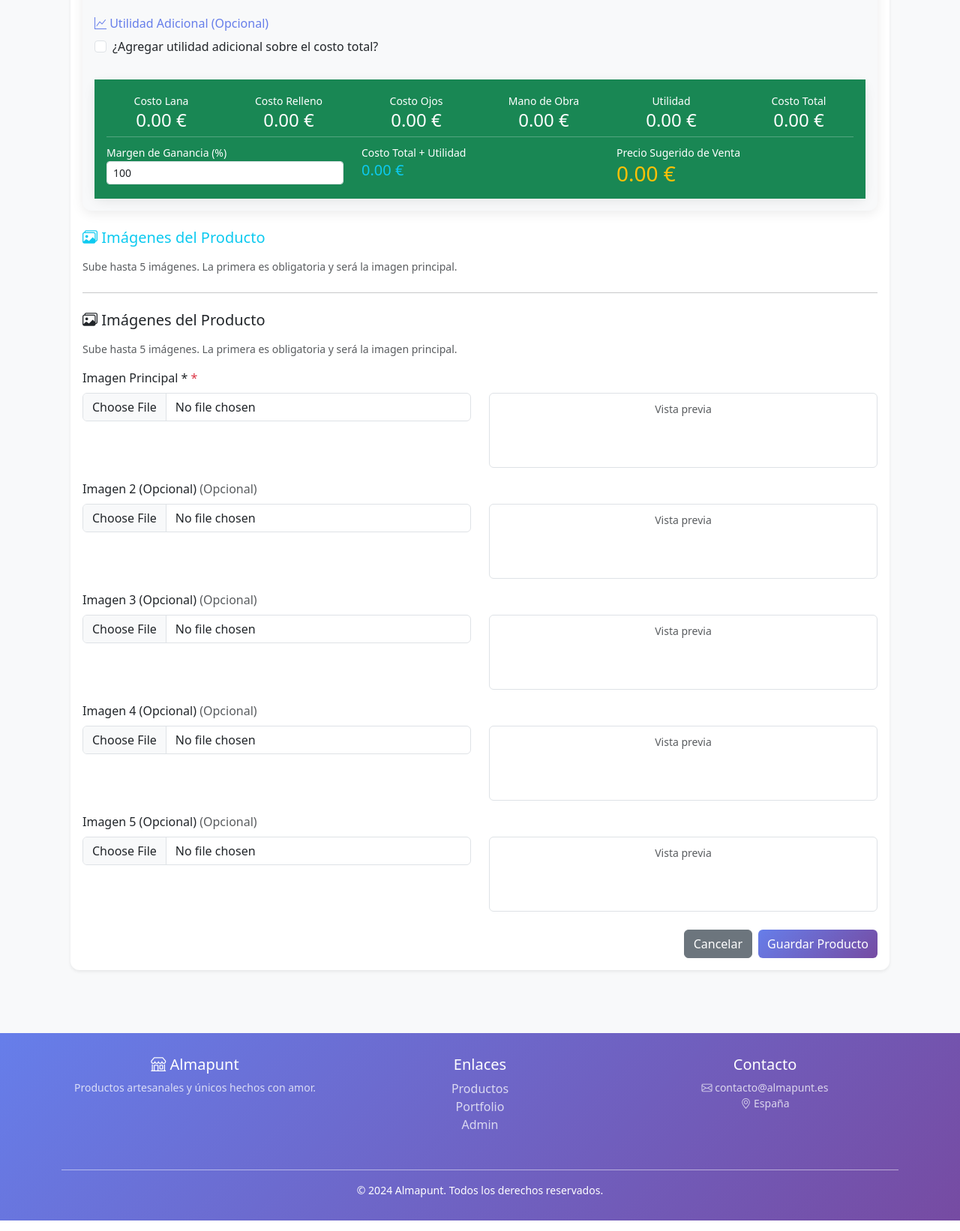
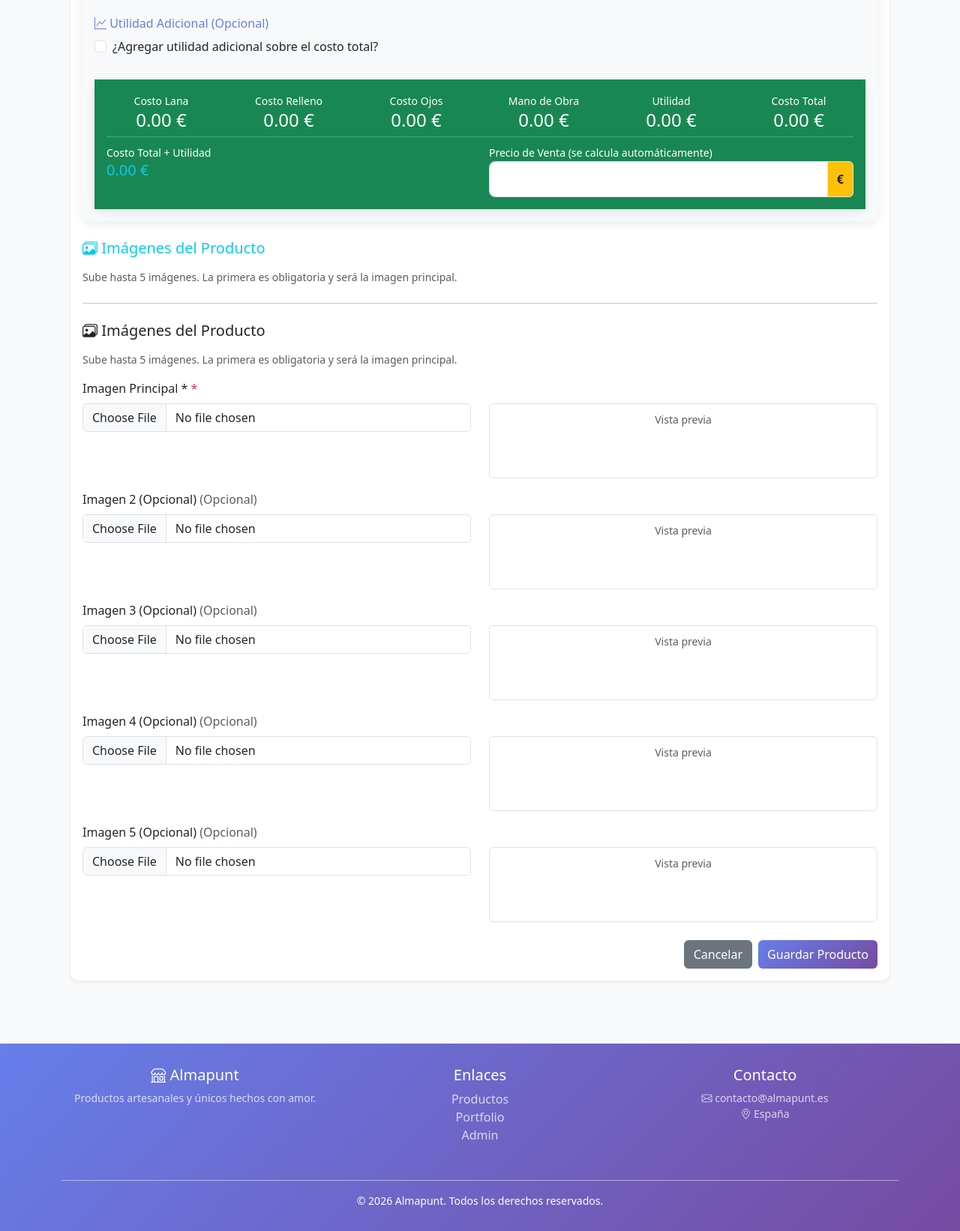
Before and after one commit to soralis05-ai/carrito, a Flask app: page /admin/products/upload in a window 1280 px wide. Shown: the part 933-2575 px from the top of the page at 75% size. Run offline with Flask 3, Linux system fonts and the light colour scheme; a user stored in the database is signed in; tables that the repository leaves empty hold one stand-in row (values such as "Sample post"); some libraries are stand-ins or nearby versions.

Commit message:
Fix: Varios ajustes en la calculadora y UI

```diff
--- a/app/blueprints/admin/forms.py
+++ b/app/blueprints/admin/forms.py
@@ -70,11 +70,7 @@ class CostosAmigurumiForm(FlaskForm):
         NumberRange(min=0, max=500, message='Entre 0 y 500%')
     ])
 
-    # Margen de ganancia (porcentaje)
-    margen_ganancia = FloatField('Margen de Ganancia Estándar (%)', validators=[
-        Optional(),
-        NumberRange(min=0, max=500, message='Entre 0 y 500%')
-    ], default=100)
+    submit = SubmitField('Guardar Producto')
 
 
 class ProductUploadForm(FlaskForm):
@@ -84,7 +80,7 @@ class ProductUploadForm(FlaskForm):
         Length(max=100, message='Máximo 100 caracteres')
     ])
     price = FloatField('Precio de Venta (€)', validators=[
-        DataRequired(message='El precio es requerido'),
+        Optional(),  # Ahora es opcional, se calcula automáticamente
     ])
     description = TextAreaField('Descripción', validators=[
         DataRequired(message='La descripción es requerida'),
@@ -109,7 +105,4 @@ class ProductUploadForm(FlaskForm):
         FileAllowed(ALLOWED_EXTENSIONS, f'Solo: {EXTENSIONS_STRING}')
     ])
 
-    # Costos de producción (amigurumis)
-    costos = FieldList(FormField(CostosAmigurumiForm), min_entries=1)
-
     submit = SubmitField('Guardar Producto')
--- a/app/blueprints/admin/templates/admin/upload_product.html
+++ b/app/blueprints/admin/templates/admin/upload_product.html
@@ -231,17 +231,16 @@
                                                 </div>
                                                 <hr class="my-2 bg-white">
                                                 <div class="row">
-                                                    <div class="col-md-4">
-                                                        <small>Margen de Ganancia (%)</small>
-                                                        <input type="number" class="form-control form-control-sm margen-ganancia" value="100" min="0" max="500">
-                                                    </div>
-                                                    <div class="col-md-4">
+                                                    <div class="col-md-6">
                                                         <small>Costo Total + Utilidad</small>
                                                         <h5 class="mb-0 text-info"><span class="costo-mas-utilidad">0.00</span> €</h5>
                                                     </div>
-                                                    <div class="col-md-4">
-                                                        <small>Precio Sugerido de Venta</small>
-                                                        <h3 class="mb-0 text-warning"><span class="precio-sugerido">0.00</span> €</h3>
+                                                    <div class="col-md-6">
+                                                        <small>Precio de Venta (se calcula automáticamente)</small>
+                                                        <div class="input-group">
+                                                            <input type="number" step="0.01" class="form-control form-control-lg text-warning fw-bold" id="precio_venta" readonly>
+                                                            <span class="input-group-text bg-warning text-dark fw-bold">€</span>
+                                                        </div>
                                                     </div>
                                                 </div>
                                             </div>
@@ -478,10 +477,12 @@ function calcularCostos() {
     const costoMasUtilidad = costoTotal + utilidad;
     setVal('.costo-mas-utilidad', costoMasUtilidad);
 
-    // Precio Sugerido (con margen sobre costo + utilidad)
-    const margen = getVal('.margen-ganancia') || 100;
-    const precioSugerido = costoMasUtilidad * (1 + (margen / 100));
-    setVal('.precio-sugerido', precioSugerido);
+    // Precio de Venta (se calcula automáticamente = costo + utilidad)
+    const precioVenta = costoMasUtilidad;
+    const precioVentaInput = document.querySelector('#precio_venta');
+    if (precioVentaInput) {
+        precioVentaInput.value = precioVenta.toFixed(2);
+    }
 }
 
 // Event listeners para cálculo automático
@@ -509,9 +510,6 @@ document.addEventListener('DOMContentLoaded', function() {
     // Inputs de utilidad
     document.querySelector('.utilidad-porcentaje')?.addEventListener('input', calcularCostos);
 
-    // Margen de ganancia
-    document.querySelector('.margen-ganancia')?.addEventListener('input', calcularCostos);
-
     // Checkbox de ojos
     document.querySelector('.ojos-usar')?.addEventListener('change', function() {
         const ojosContainer = document.querySelector('.ojos-container');
@@ -538,19 +536,6 @@ document.addEventListener('DOMContentLoaded', function() {
         }
         calcularCostos();
     });
-
-    // Click en "Aplicar precio sugerido"
-    document.querySelector('.precio-sugerido')?.parentElement?.addEventListener('click', function() {
-        const precioSugerido = document.querySelector('.precio-sugerido')?.textContent;
-        const precioVentaInput = document.querySelector('#precio_venta');
-        if (precioSugerido && precioVentaInput && parseFloat(precioSugerido) > 0) {
-            if (confirm('¿Aplicar precio sugerido de ' + precioSugerido + ' € al producto?')) {
-                precioVentaInput.value = precioSugerido;
-                precioVentaInput.classList.add('border-success');
-                setTimeout(() => precioVentaInput.classList.remove('border-success'), 2000);
-            }
-        }
-    });
 });
 </script>
 {% endblock %}
--- a/app/blueprints/portfolio/routes.py
+++ b/app/blueprints/portfolio/routes.py
@@ -12,7 +12,7 @@ DEFAULT_PORTFOLIO_INFO = {
     'name': 'Almapunt',
     'title': 'Artesanía y Productos Únicos',
     'bio': 'Somos una tienda especializada en productos artesanales y únicos. Cada pieza está seleccionada con cuidado para ofrecer calidad y originalidad a nuestros clientes.',
-    'email': 'contacto@almapunt.es',
+    'email': 'soralis05@gmail.com',
     'phone': ''
 }
 
--- a/app/templates/coming_soon.html
+++ b/app/templates/coming_soon.html
@@ -353,9 +353,6 @@
                 <a href="/portfolio/" class="btn">
                     <i class="bi bi-images"></i> Portfolio
                 </a>
-                <a href="/admin/" class="btn">
-                    <i class="bi bi-gear"></i> Admin
-                </a>
             </div>
         </div>
     </div>
--- a/app/templates/footer.html
+++ b/app/templates/footer.html
@@ -22,7 +22,7 @@
             </div>
         </div>
         <hr class="my-3 opacity-50">
-        <p class="mb-0 small">&copy; 2024 Almapunt. Todos los derechos reservados.</p>
+        <p class="mb-0 small">&copy; <span id="currentYear">2024</span> Almapunt. Todos los derechos reservados.</p>
     </div>
 </footer>
 
@@ -31,3 +31,7 @@ footer a:hover {
     opacity: 1 !important;
 }
 </style>
+
+<script>
+document.getElementById('currentYear').textContent = new Date().getFullYear();
+</script>
```
